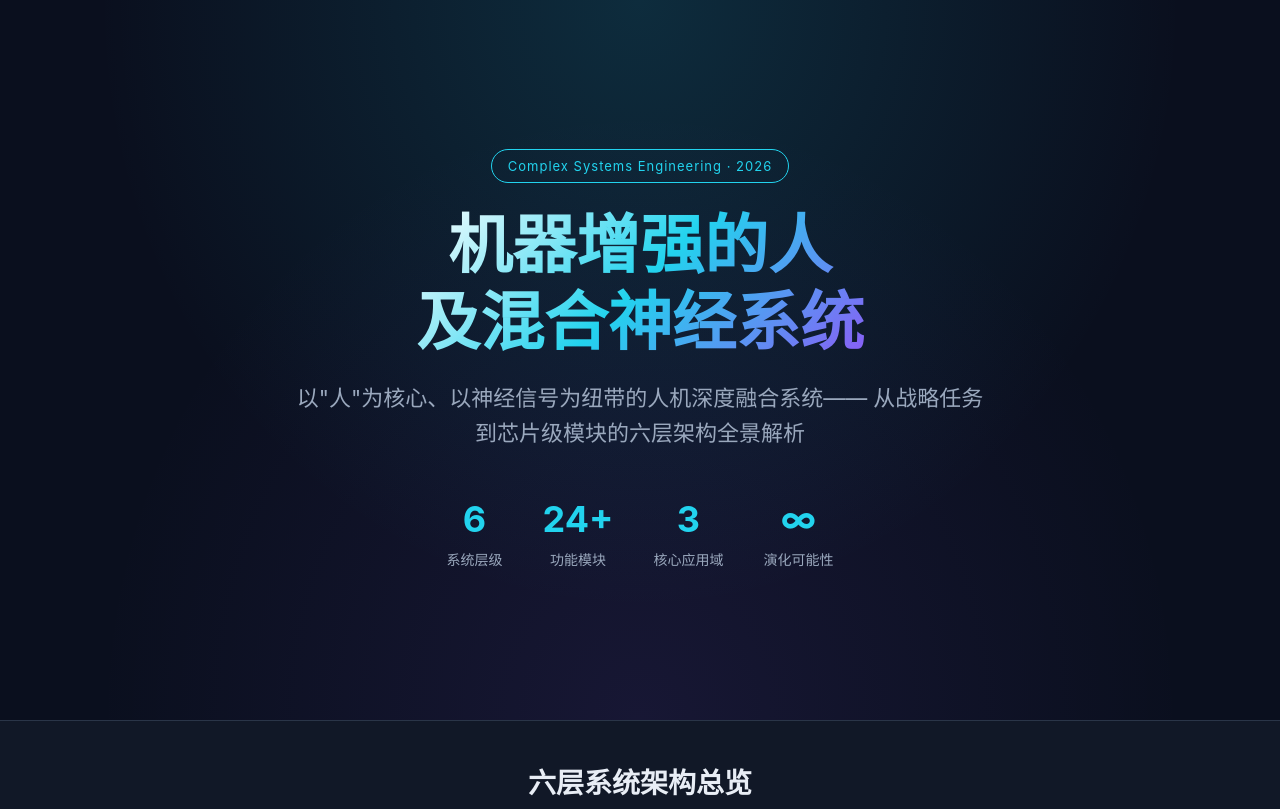
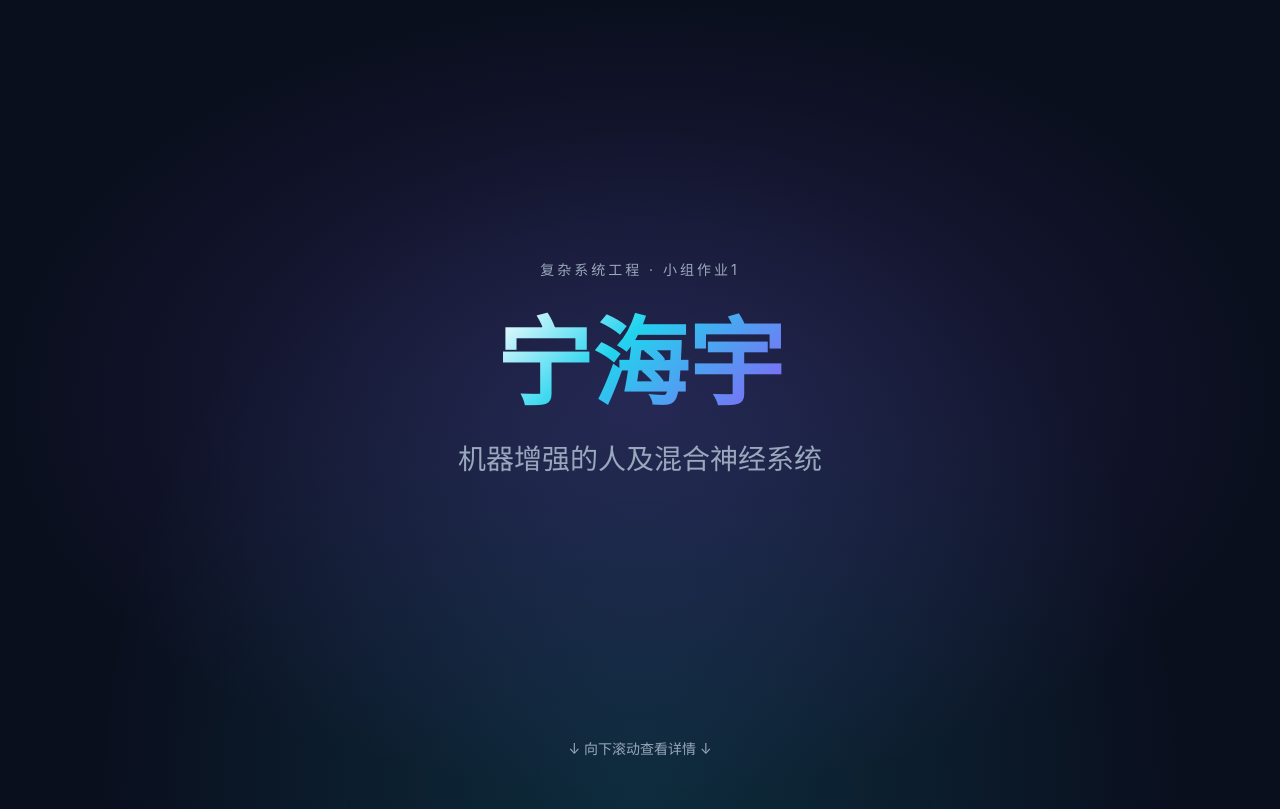
Before and after one commit to anye-creator/neural-enhancement-system, a plain HTML site: page index.html in a window 1280 px wide. Shown: the top 809 px of the page. Drawn offline with Linux system fonts and the light colour scheme.

Commit message:
Add files via upload

```diff
--- a/index.html
+++ b/index.html
@@ -26,6 +26,55 @@
     color: var(--text-primary);
     line-height: 1.6;
     overflow-x: hidden;
+  }
+  /* 主页封面 */
+  .cover {
+    min-height: 100vh;
+    display: flex;
+    flex-direction: column;
+    justify-content: center;
+    align-items: center;
+    text-align: center;
+    padding: 60px 20px;
+    position: relative;
+    background: radial-gradient(ellipse at center, rgba(139,92,246,0.2) 0%, transparent 70%),
+                radial-gradient(ellipse at bottom, rgba(34,211,238,0.15) 0%, transparent 60%);
+  }
+  .cover-course {
+    font-size: 14px;
+    color: var(--text-secondary);
+    letter-spacing: 3px;
+    margin-bottom: 30px;
+    text-transform: uppercase;
+  }
+  .cover-name {
+    font-size: clamp(48px, 10vw, 96px);
+    font-weight: 800;
+    line-height: 1.1;
+    margin-bottom: 20px;
+    background: linear-gradient(135deg, #fff 0%, var(--accent-cyan) 40%, var(--accent-purple) 100%);
+    -webkit-background-clip: text;
+    -webkit-text-fill-color: transparent;
+    background-clip: text;
+  }
+  .cover-title {
+    font-size: clamp(18px, 3vw, 28px);
+    color: var(--text-secondary);
+    margin-bottom: 60px;
+  }
+  .cover-scroll {
+    position: absolute;
+    bottom: 40px;
+    left: 50%;
+    transform: translateX(-50%);
+    color: var(--text-secondary);
+    font-size: 14px;
+    animation: bounce 2s infinite;
+  }
+  @keyframes bounce {
+    0%, 20%, 50%, 80%, 100% { transform: translateX(-50%) translateY(0); }
+    40% { transform: translateX(-50%) translateY(-10px); }
+    60% { transform: translateX(-50%) translateY(-5px); }
   }
   /* Hero */
   .hero {
@@ -323,6 +372,14 @@
 </style>
 </head>
 <body>
+
+<!-- 主页封面 -->
+<section class="cover">
+  <div class="cover-course">复杂系统工程 · 小组作业1</div>
+  <div class="cover-name">宁海宇</div>
+  <div class="cover-title">机器增强的人及混合神经系统</div>
+  <div class="cover-scroll">↓ 向下滚动查看详情 ↓</div>
+</section>
 
 <!-- Hero 区 -->
 <section class="hero">
```
